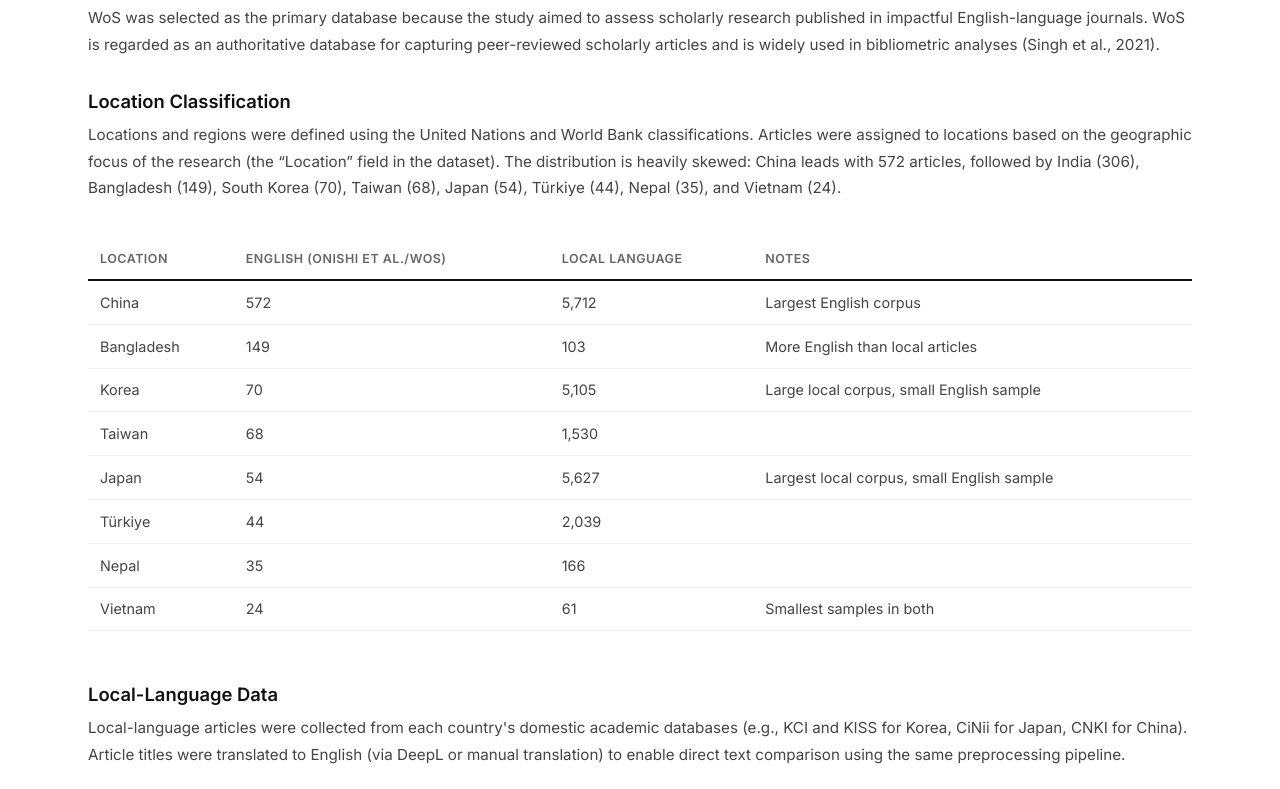
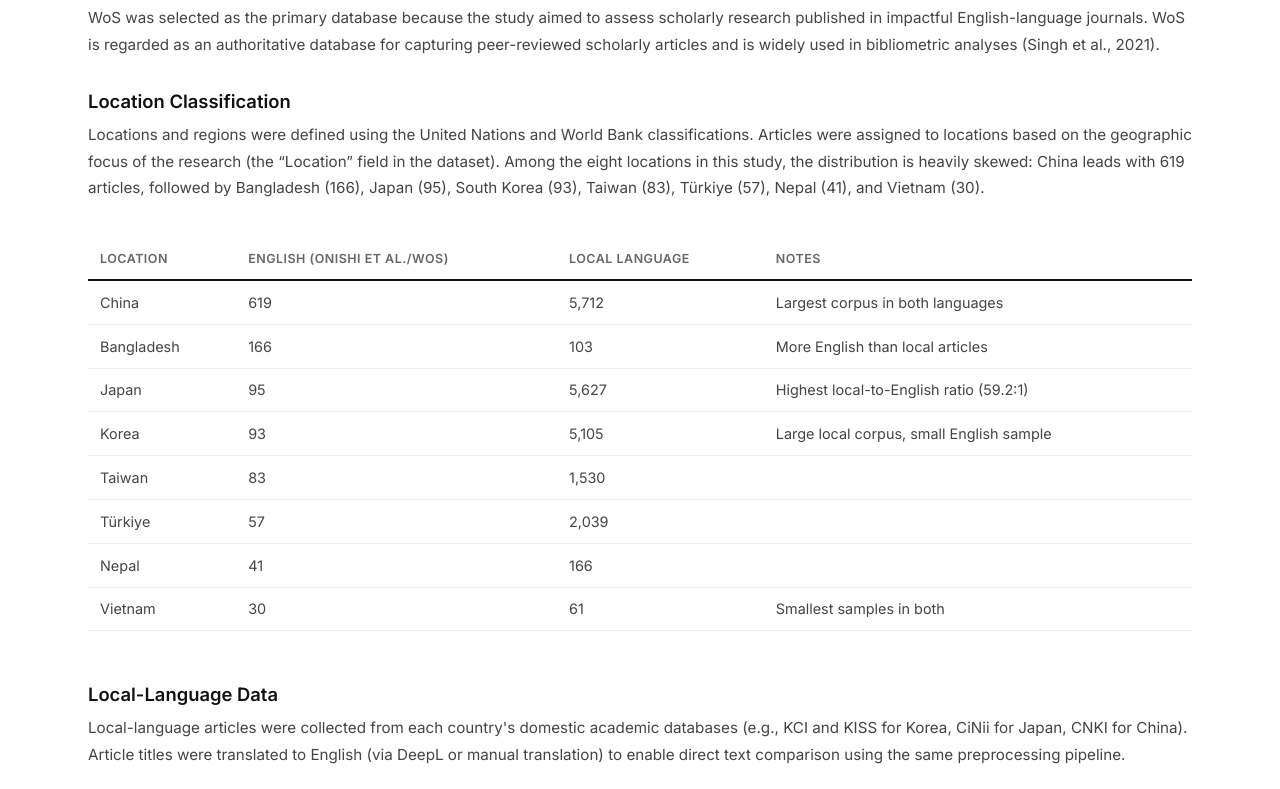
Before and after one commit to luanpao82/asian-nonprofit-research, a plain HTML site: page language.html in a window 1280 px wide. Shown: the part 1051-1840 px from the top of the page. Drawn offline with nearby package versions, Linux system fonts and the light colour scheme.

Commit message:
Align hard-coded numbers with manuscript
- English-language article counts per location (language page)
- Nepal n = 166 and refreshed cosine examples (comparison page)

Co-Authored-By: Claude Fable 5.2 <noreply@anthropic.com>

```diff
--- a/language.html
+++ b/language.html
@@ -54,7 +54,7 @@
         <p>WoS was selected as the primary database because the study aimed to assess scholarly research published in impactful English-language journals. WoS is regarded as an authoritative database for capturing peer-reviewed scholarly articles and is widely used in bibliometric analyses (Singh et al., 2021).</p>
 
         <h3>Location Classification</h3>
-        <p>Locations and regions were defined using the United Nations and World Bank classifications. Articles were assigned to locations based on the geographic focus of the research (the &ldquo;Location&rdquo; field in the dataset). The distribution is heavily skewed: China leads with 572 articles, followed by India (306), Bangladesh (149), South Korea (70), Taiwan (68), Japan (54), Türkiye (44), Nepal (35), and Vietnam (24).</p>
+        <p>Locations and regions were defined using the United Nations and World Bank classifications. Articles were assigned to locations based on the geographic focus of the research (the &ldquo;Location&rdquo; field in the dataset). Among the eight locations in this study, the distribution is heavily skewed: China leads with 619 articles, followed by Bangladesh (166), Japan (95), South Korea (93), Taiwan (83), Türkiye (57), Nepal (41), and Vietnam (30).</p>
 
         <div class="table-wrap">
           <table>
@@ -62,14 +62,14 @@
               <tr><th>Location</th><th>English (Onishi et al./WoS)</th><th>Local Language</th><th>Notes</th></tr>
             </thead>
             <tbody>
-              <tr><td>China</td><td>572</td><td>5,712</td><td>Largest English corpus</td></tr>
-              <tr><td>Bangladesh</td><td>149</td><td>103</td><td>More English than local articles</td></tr>
-              <tr><td>Korea</td><td>70</td><td>5,105</td><td>Large local corpus, small English sample</td></tr>
-              <tr><td>Taiwan</td><td>68</td><td>1,530</td><td></td></tr>
-              <tr><td>Japan</td><td>54</td><td>5,627</td><td>Largest local corpus, small English sample</td></tr>
-              <tr><td>Türkiye</td><td>44</td><td>2,039</td><td></td></tr>
-              <tr><td>Nepal</td><td>35</td><td>166</td><td></td></tr>
-              <tr><td>Vietnam</td><td>24</td><td>61</td><td>Smallest samples in both</td></tr>
+              <tr><td>China</td><td>619</td><td>5,712</td><td>Largest corpus in both languages</td></tr>
+              <tr><td>Bangladesh</td><td>166</td><td>103</td><td>More English than local articles</td></tr>
+              <tr><td>Japan</td><td>95</td><td>5,627</td><td>Highest local-to-English ratio (59.2:1)</td></tr>
+              <tr><td>Korea</td><td>93</td><td>5,105</td><td>Large local corpus, small English sample</td></tr>
+              <tr><td>Taiwan</td><td>83</td><td>1,530</td><td></td></tr>
+              <tr><td>Türkiye</td><td>57</td><td>2,039</td><td></td></tr>
+              <tr><td>Nepal</td><td>41</td><td>166</td><td></td></tr>
+              <tr><td>Vietnam</td><td>30</td><td>61</td><td>Smallest samples in both</td></tr>
             </tbody>
           </table>
         </div>
@@ -127,7 +127,7 @@
 
         <h3>Caveats</h3>
         <ul>
-          <li><strong>Sample size imbalance:</strong> NVSQ samples are much smaller than local corpora (e.g., Korea: 70 vs 5,105). LDA estimates from small samples are less stable.</li>
+          <li><strong>Sample size imbalance:</strong> NVSQ samples are much smaller than local corpora (e.g., Korea: 93 vs 5,105). LDA estimates from small samples are less stable.</li>
           <li><strong>Scope of English data:</strong> The English corpus comes from Onishi et al.&rsquo;s (2025) systematic review of Web of Science, which captures peer-reviewed journal articles but may not include all English-language publications (e.g., books, reports, non-indexed journals).</li>
           <li><strong>Translation effects:</strong> Local-language titles were machine-translated (DeepL or similar), which may introduce vocabulary differences unrelated to thematic content.</li>
         </ul>
```
Also changed, not shown: comparison.html (+5 -5 lines).
